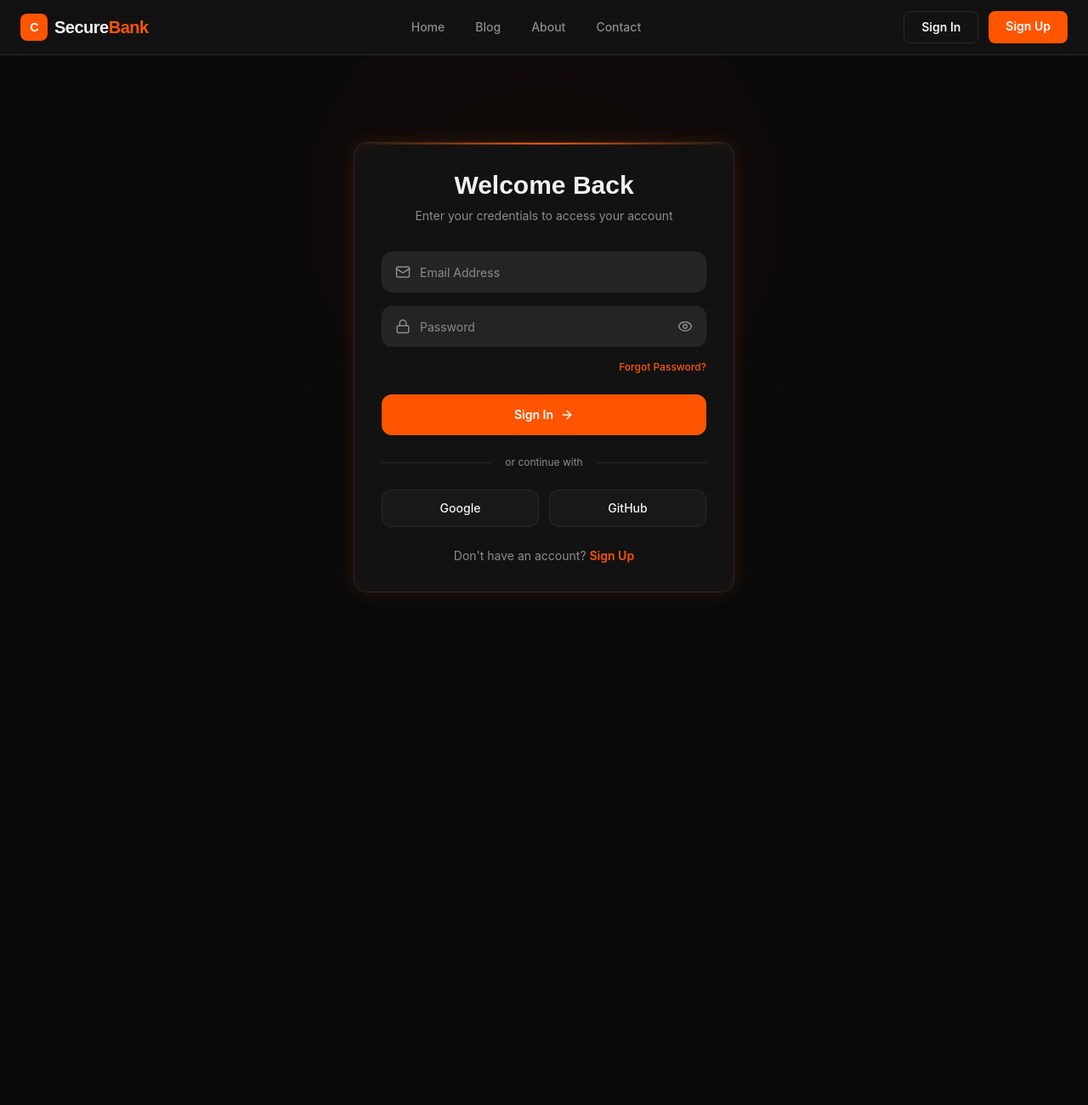
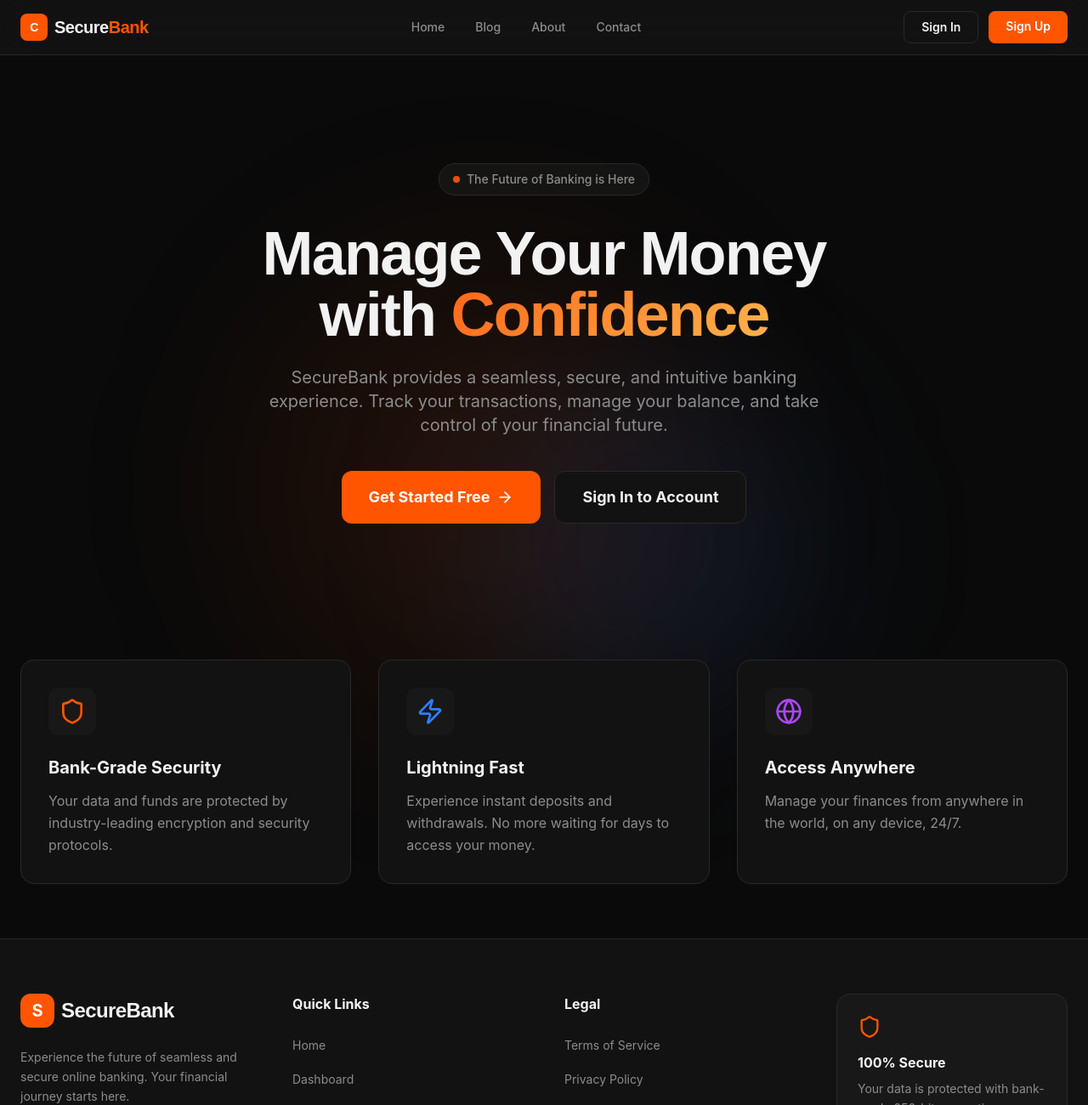
Before and after one commit to Azkaazeem/REDUX-ASSIGNMENT-01, a React app: page / in a window 1280 px wide. Before the commit this address led to /login. Shown: the top 1300 px of the page at 85% size. Before the commit the page ends 800 px from the top, so only its background shows below. Built offline with nearby package versions, Linux system fonts and the light colour scheme; the HTML template or start-up script is replaced by a standard one.

Commit message:
Home page and footer done

```diff
--- a/src/App.jsx
+++ b/src/App.jsx
@@ -2,25 +2,32 @@ import React from "react";
 import { BrowserRouter, Routes, Route, Navigate } from "react-router-dom";
 
 import Header from "./Pages/Header";
+import Footer from "./Comps/Footer"; // Footer import kiya
+import Home from "./Pages/Home";
 import Login from "./Pages/Login";
 import Signup from "./Pages/Signup";
-import Dashboard from "./Pages/Dashboard"; // Naya import
+import Dashboard from "./Pages/Dashboard";
 
 const App = () => {
   return (
     <BrowserRouter>
-      <div className="min-h-screen bg-background text-foreground font-sans">
+      {/* Humne min-h-screen aur flex column ka use kiya hai taa ke Footer hamesha neechay rahe */}
+      <div className="min-h-screen bg-background text-foreground font-sans flex flex-col">
         <Header />
 
-        <div className="pt-16">
+        {/* flex-1 ki wajah se main content poori jagah le ga aur footer end me rahega */}
+        <main className="pt-16 flex-1">
           <Routes>
-            <Route path="/" element={<Navigate to="/login" replace />} />
+            <Route path="/" element={<Home />} />
             <Route path="/login" element={<Login />} />
             <Route path="/signup" element={<Signup />} />
-            <Route path="/dashboard" element={<Dashboard />} /> {/* Naya Route */}
-            <Route path="*" element={<Navigate to="/login" replace />} />
+            <Route path="/dashboard" element={<Dashboard />} />
+            <Route path="*" element={<Navigate to="/" replace />} />
           </Routes>
-        </div>
+        </main>
+
+        {/* Footer sabse neechay add kar diya */}
+        <Footer />
       </div>
     </BrowserRouter>
   );
--- /dev/null
+++ b/src/Comps/Footer.jsx
@@ -0,0 +1,89 @@
+import React from 'react';
+import { motion } from 'framer-motion';
+import { Link } from 'react-router-dom';
+import { Facebook, Twitter, Instagram, Linkedin, Shield } from 'lucide-react'; // Humne Lucide-react ke icons use kiye hain
+
+const Footer = () => {
+  return (
+    <footer className="w-full bg-card border-t border-border mt-auto relative z-10">
+      <div className="mx-auto max-w-7xl px-6 py-12 lg:py-16">
+        <div className="grid grid-cols-1 md:grid-cols-4 gap-8 lg:gap-12">
+
+          {/* Company Info - Column 1 */}
+          <div className="col-span-1 md:col-span-1 lg:col-span-1">
+            <Link to="/" className="flex items-center gap-2 mb-6 group">
+              <div className="w-10 h-10 rounded-xl bg-primary flex items-center justify-center text-primary-foreground group-hover:scale-110 transition-transform">
+                <span className="font-bold text-xl">S</span>
+              </div>
+              <span className="font-heading font-bold text-2xl tracking-tight text-foreground">
+                SecureBank
+              </span>
+            </Link>
+            <p className="text-muted-foreground text-sm mb-6 max-w-xs leading-relaxed">
+              Experience the future of seamless and secure online banking. Your financial journey starts here.
+            </p>
+            <div className="flex gap-4">
+              <a target="_blank" href="https://www.facebook.com/azka.azeem.2025" className="text-muted-foreground hover:text-primary transition-colors">
+                <Facebook size={20} />
+              </a>
+              <a target="_blank" href="https://x.com/AzkaAzeem1" className="text-muted-foreground hover:text-primary transition-colors">
+                <Twitter size={20} />
+              </a>
+              <a target="_blank" href="https://www.instagram.com/azkaazeem_804/" className="text-muted-foreground hover:text-primary transition-colors">
+                <Instagram size={20} />
+              </a>
+              <a target="_blank" href="https://www.linkedin.com/in/azka-azeem-338390361/" className="text-muted-foreground hover:text-primary transition-colors">
+                <Linkedin size={20} />
+              </a>
+            </div>
+          </div>
+
+          {/* Quick Links - Column 2 */}
+          <div>
+            <h3 className="text-foreground font-bold mb-6">Quick Links</h3>
+            <ul className="space-y-4">
+              <li><Link to="/" className="text-muted-foreground hover:text-primary text-sm transition-colors">Home</Link></li>
+              <li><Link to="/dashboard" className="text-muted-foreground hover:text-primary text-sm transition-colors">Dashboard</Link></li>
+              <li><Link to="/about" className="text-muted-foreground hover:text-primary text-sm transition-colors">About Us</Link></li>
+              <li><Link to="/contact" className="text-muted-foreground hover:text-primary text-sm transition-colors">Contact</Link></li>
+            </ul>
+          </div>
+
+          {/* Legal - Column 3 */}
+          <div>
+            <h3 className="text-foreground font-bold mb-6">Legal</h3>
+            <ul className="space-y-4">
+              <li><Link to="#" className="text-muted-foreground hover:text-primary text-sm transition-colors">Terms of Service</Link></li>
+              <li><Link to="#" className="text-muted-foreground hover:text-primary text-sm transition-colors">Privacy Policy</Link></li>
+              <li><Link to="#" className="text-muted-foreground hover:text-primary text-sm transition-colors">Cookie Policy</Link></li>
+            </ul>
+          </div>
+
+          {/* Security Box - Column 4 */}
+          <div>
+            <div className="p-6 rounded-2xl bg-secondary/50 border border-border">
+              <Shield className="text-primary mb-4" size={28} />
+              <h4 className="text-foreground font-bold mb-2">100% Secure</h4>
+              <p className="text-muted-foreground text-sm leading-relaxed">
+                Your data is protected with bank-grade 256-bit encryption.
+              </p>
+            </div>
+          </div>
+
+        </div>
+
+        {/* Bottom Bar */}
+        <div className="mt-12 pt-8 border-t border-border flex flex-col md:flex-row items-center justify-between gap-4">
+          <p className="text-muted-foreground text-sm">
+            © {new Date().getFullYear()} SecureBank. All rights reserved.
+          </p>
+          <div className="flex items-center gap-2 text-sm text-muted-foreground">
+            <span>Made with <span className="text-red-500">❤️</span> by Azka Azeem</span>
+          </div>
+        </div>
+      </div>
+    </footer>
+  );
+};
+
+export default Footer;
--- a/src/Pages/Header.jsx
+++ b/src/Pages/Header.jsx
@@ -5,9 +5,8 @@ import { Link, useNavigate } from "react-router-dom";
 import { supabase } from "../supabaseClient"; // Supabase import kiya
 import { toast } from "sonner";
 
-// Dashboard wala link yahan bhi hai
 const navLinks = [
-  { label: "Home", href: "#" },
+  { label: "Home", href: "/" }, // "#" ki jagah "/" laga diya
   { label: "Dashboard", href: "/dashboard" },
   { label: "Blog", href: "#" },
   { label: "About", href: "#" },
--- /dev/null
+++ b/src/Pages/Home.jsx
@@ -0,0 +1,89 @@
+import React from 'react';
+import { motion } from 'framer-motion';
+import { Shield, Zap, Globe, ArrowRight } from 'lucide-react';
+import { Link } from 'react-router-dom';
+
+const Home = () => {
+  return (
+    <div className="min-h-[calc(100vh-4rem)] flex flex-col items-center relative overflow-hidden">
+      {/* Background glow effects */}
+      <div className="absolute top-1/4 left-1/4 w-[500px] h-[500px] rounded-full bg-primary/10 blur-[120px] pointer-events-none" />
+      <div className="absolute bottom-1/4 right-1/4 w-[400px] h-[400px] rounded-full bg-blue-500/10 blur-[100px] pointer-events-none" />
+
+      {/* Hero Section */}
+      <section className="w-full max-w-7xl mx-auto px-6 pt-24 pb-16 md:pt-32 md:pb-24 flex flex-col items-center text-center z-10">
+        <motion.div
+          initial={{ opacity: 0, y: 20 }}
+          animate={{ opacity: 1, y: 0 }}
+          transition={{ duration: 0.5 }}
+          className="inline-flex items-center gap-2 px-4 py-2 rounded-full bg-secondary/50 border border-border mb-8"
+        >
+          <span className="w-2 h-2 rounded-full bg-primary animate-pulse" />
+          <span className="text-sm font-medium text-muted-foreground">The Future of Banking is Here</span>
+        </motion.div>
+
+        <motion.h1
+          initial={{ opacity: 0, y: 20 }}
+          animate={{ opacity: 1, y: 0 }}
+          transition={{ duration: 0.5, delay: 0.1 }}
+          className="text-5xl md:text-7xl font-bold font-heading mb-6 tracking-tight text-foreground"
+        >
+          Manage Your Money <br className="hidden md:block" />
+          with <span className="text-gradient">Confidence</span>
+        </motion.h1>
+
+        <motion.p
+          initial={{ opacity: 0, y: 20 }}
+          animate={{ opacity: 1, y: 0 }}
+          transition={{ duration: 0.5, delay: 0.2 }}
+          className="text-lg md:text-xl text-muted-foreground max-w-2xl mb-10"
+        >
+          SecureBank provides a seamless, secure, and intuitive banking experience.
+          Track your transactions, manage your balance, and take control of your financial future.
+        </motion.p>
+
+        <motion.div
+          initial={{ opacity: 0, y: 20 }}
+          animate={{ opacity: 1, y: 0 }}
+          transition={{ duration: 0.5, delay: 0.3 }}
+          className="flex flex-col sm:flex-row gap-4 w-full sm:w-auto"
+        >
+          <Link to="/signup" className="px-8 py-4 rounded-xl bg-primary text-primary-foreground font-bold text-lg hover:glow-btn transition-all flex items-center justify-center gap-2 group">
+            Get Started Free
+            <ArrowRight className="group-hover:translate-x-1 transition-transform" size={20} />
+          </Link>
+          <Link to="/login" className="px-8 py-4 rounded-xl border border-border bg-card text-foreground font-bold text-lg hover:bg-secondary/50 transition-colors flex items-center justify-center">
+            Sign In to Account
+          </Link>
+        </motion.div>
+      </section>
+
+      {/* Features Section */}
+      <section className="w-full max-w-7xl mx-auto px-6 py-16 z-10">
+        <div className="grid grid-cols-1 md:grid-cols-3 gap-8">
+          {[
+            { icon: <Shield className="text-primary" size={32} />, title: "Bank-Grade Security", desc: "Your data and funds are protected by industry-leading encryption and security protocols." },
+            { icon: <Zap className="text-blue-500" size={32} />, title: "Lightning Fast", desc: "Experience instant deposits and withdrawals. No more waiting for days to access your money." },
+            { icon: <Globe className="text-purple-500" size={32} />, title: "Access Anywhere", desc: "Manage your finances from anywhere in the world, on any device, 24/7." }
+          ].map((feature, idx) => (
+            <motion.div
+              key={idx}
+              initial={{ opacity: 0, y: 20 }}
+              animate={{ opacity: 1, y: 0 }}
+              transition={{ duration: 0.5, delay: 0.4 + (idx * 0.1) }}
+              className="p-8 rounded-2xl bg-card border border-border hover:border-primary/50 transition-colors group"
+            >
+              <div className="w-14 h-14 rounded-xl bg-secondary/50 flex items-center justify-center mb-6 group-hover:scale-110 transition-transform">
+                {feature.icon}
+              </div>
+              <h3 className="text-xl font-bold text-foreground mb-3">{feature.title}</h3>
+              <p className="text-muted-foreground leading-relaxed">{feature.desc}</p>
+            </motion.div>
+          ))}
+        </div>
+      </section>
+    </div>
+  );
+};
+
+export default Home;
```
